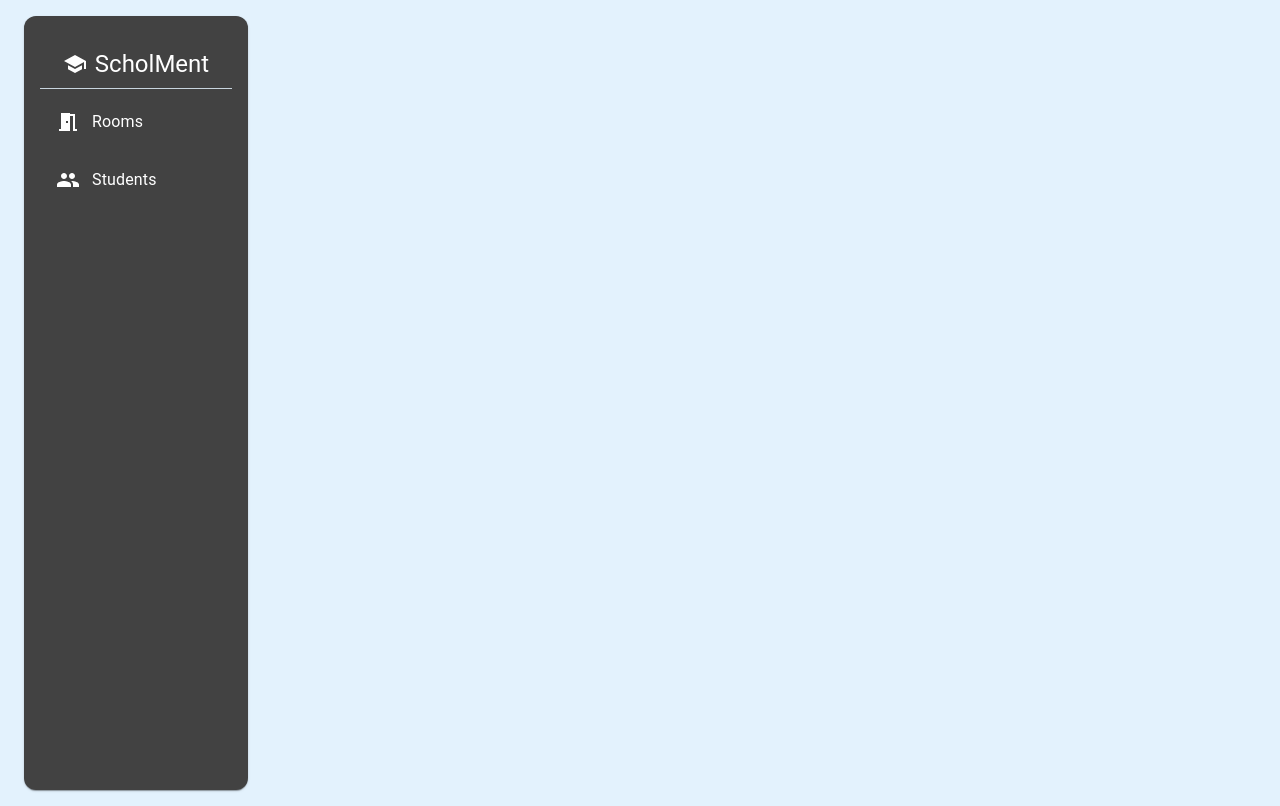
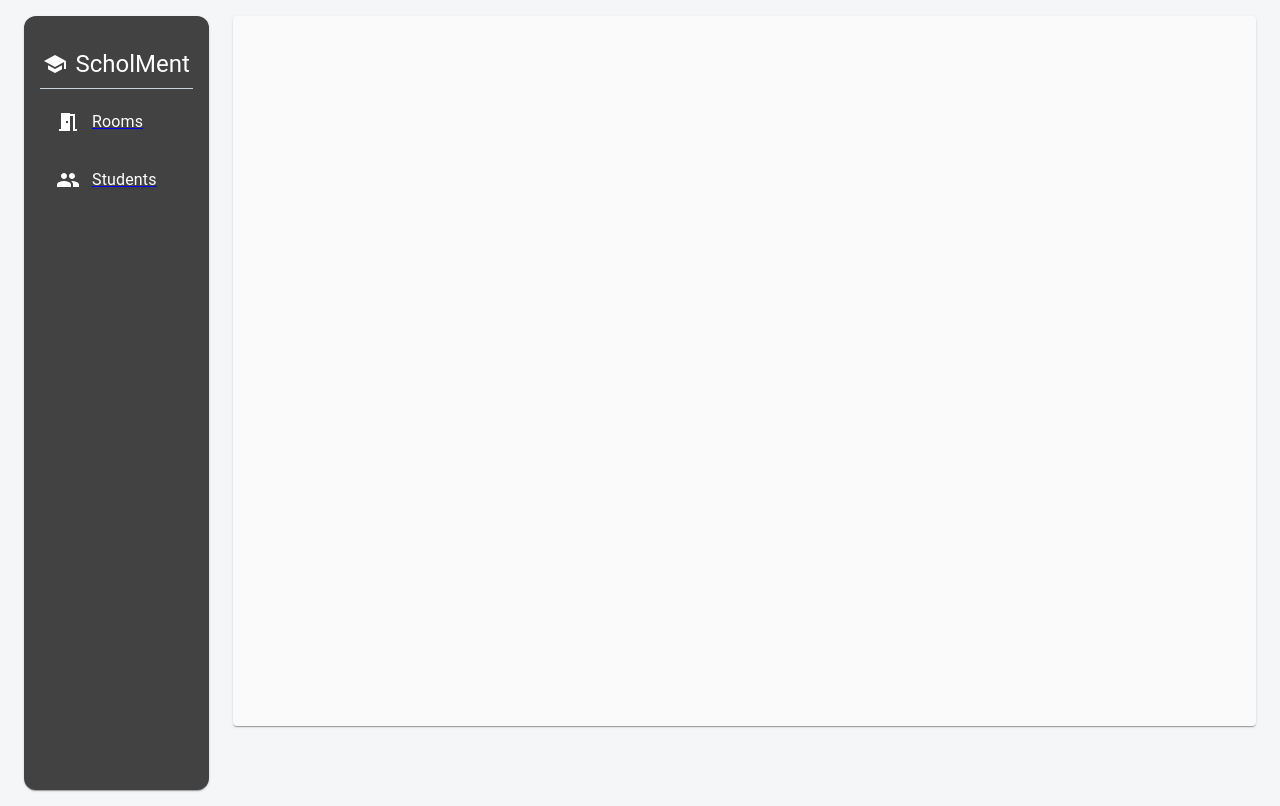
Before and after one commit to lucjdo/schoment, a React (Vite) app: page / in a window 1280 px wide. Built offline with nearby package versions, Linux system fonts and the light colour scheme.

Commit message:
feat: add app router

```diff
--- a/src/App.tsx
+++ b/src/App.tsx
@@ -1,16 +1,23 @@
+import { Route } from 'wouter'
+import { Box, Grid, Paper } from '@mui/material'
 import Menu from '@containers/Menu'
-import { Box, Grid } from '@mui/material'
 import './App.css'
 
 function App() {
   return (
     <div>
       <Box sx={{ flexGrow: 1 }}>
-        <Grid container spacing={2}>
+        <Grid container spacing={3}>
           <Grid item xs={2}>
             <Menu />
           </Grid>
-          <Grid item xs={10}></Grid>
+          <Grid item xs={10}>
+            <Paper sx={{ height: 'calc(100vh - 90px)', background: '#fafafa' }}>
+              <Route path='/rooms'>Rooms</Route>
+              <Route path='/rooms/:id'>Room</Route>
+              <Route path='/students'>Students</Route>
+            </Paper>
+          </Grid>
         </Grid>
       </Box>
     </div>
--- a/src/components/Menu/index.tsx
+++ b/src/components/Menu/index.tsx
@@ -1,4 +1,5 @@
 import SchoolIcon from '@mui/icons-material/School'
+import { Link } from 'wouter'
 import {
   ListItemText,
   Stack,
@@ -15,8 +16,6 @@ export default function Menu({ sections, appName }: MenuProps) {
   return (
     <Paper
       sx={{
-        width: 300,
-        maxWidth: '100%',
         height: 'calc(100vh - 90px)',
         padding: '2rem 1rem',
         backgroundColor: 'grey.800',
@@ -38,8 +37,8 @@ export default function Menu({ sections, appName }: MenuProps) {
       <Divider sx={{ backgroundColor: '#e3f2fd' }} />
       <MenuList sx={{ display: 'flex', flexDirection: 'column', gap: 1 }}>
         {sections.map((section) => (
+          <Link href={section.path} key={section.label}>
             <MenuItem
-            key={section.label}
               sx={{
                 height: 50,
                 color: 'white',
@@ -56,6 +55,7 @@ export default function Menu({ sections, appName }: MenuProps) {
                 {section.label}
               </ListItemText>
             </MenuItem>
+          </Link>
         ))}
       </MenuList>
     </Paper>
--- a/src/components/Menu/types.d.ts
+++ b/src/components/Menu/types.d.ts
@@ -1,6 +1,7 @@
 export type MenuItem = {
   label: string
   icon: JSX.Element
+  path: string
 }
 
 export interface MenuProps {
--- a/src/containers/Menu/index.tsx
+++ b/src/containers/Menu/index.tsx
@@ -4,8 +4,16 @@ import MenuUI from '@components/Menu'
 import { MenuItem } from '@components/Menu/types'
 
 const MENU_SECTIONS: MenuItem[] = [
-  { label: 'Rooms', icon: <MeetingRoomIcon fontSize='medium' /> },
-  { label: 'Students', icon: <GroupIcon fontSize='medium' /> }
+  {
+    label: 'Rooms',
+    icon: <MeetingRoomIcon fontSize='medium' />,
+    path: '/rooms'
+  },
+  {
+    label: 'Students',
+    icon: <GroupIcon fontSize='medium' />,
+    path: '/students'
+  }
   // Add more sections here as needed
 ]
 
--- a/src/index.css
+++ b/src/index.css
@@ -1,3 +1,3 @@
 body {
-  background-color: #e3f2fd;
+  background-color: #eceff180;
 }
```
Lines whose indentation alone changed are shown as unchanged.
